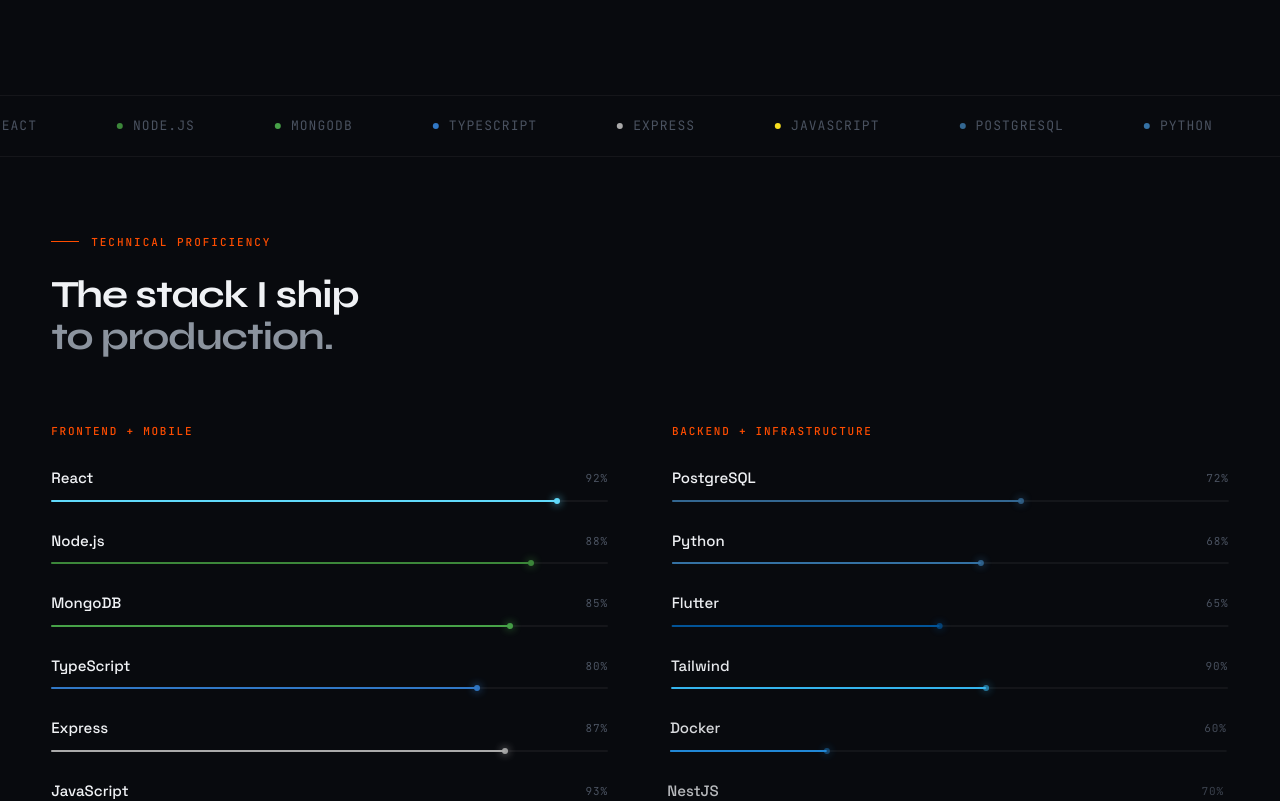
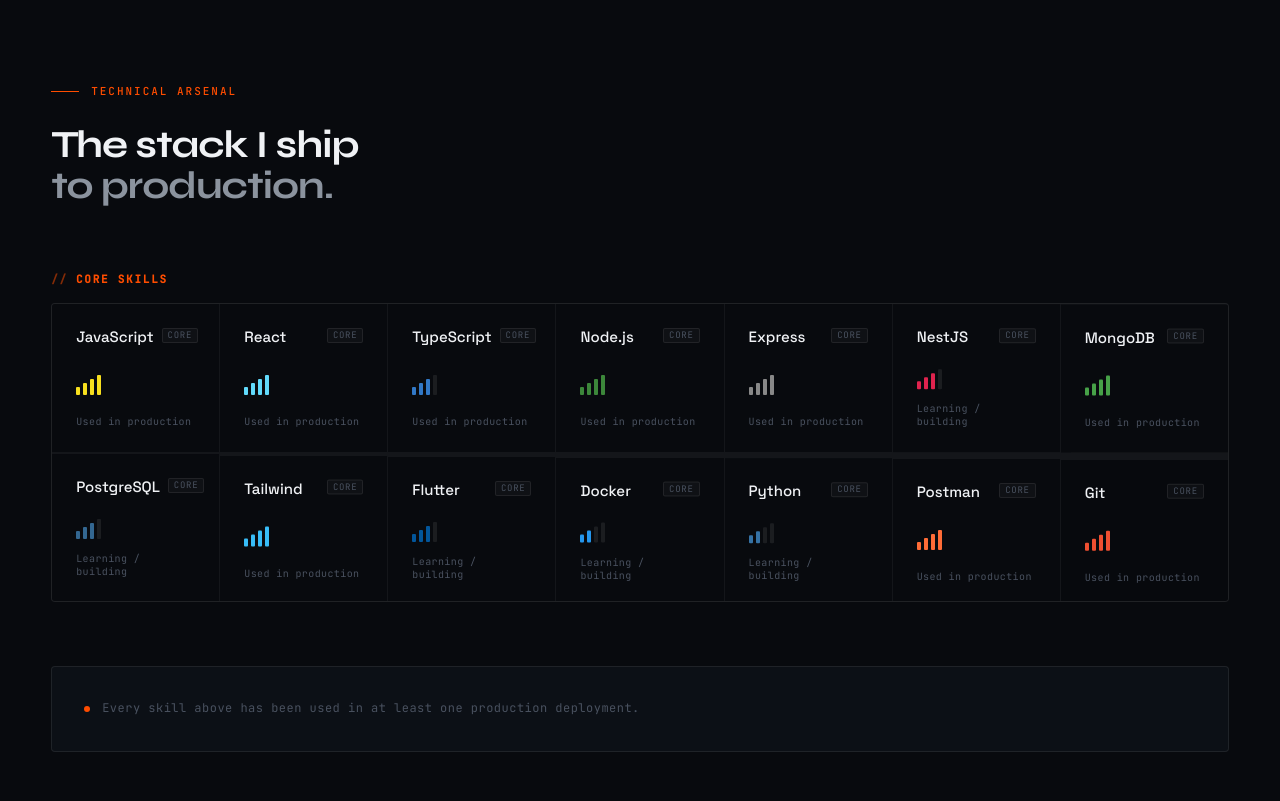
Before and after one commit to esubalew7/esubalew.portfolio, a React (Vite) app in the folder frontend/: page / in a window 1280 px wide. Shown: the part 1940-2741 px from the top of the page. Built offline with nearby package versions, Linux system fonts and the light colour scheme; no server answers.

Commit message:
feat: create SkillsSection component with brand color mapping and signal strength indicators

```diff
--- a/frontend/src/sections/SkillsSection.jsx
+++ b/frontend/src/sections/SkillsSection.jsx
@@ -1,140 +1,218 @@
-import { useRef, useEffect, useState } from 'react';
+import { useRef, useState } from 'react';
 import { motion, useInView } from 'framer-motion';
 import { useContentStore } from '../store/contentStore';
 
-// ─── Tech logos as SVG text — brand colours, no external CDN ───────────────
+// ─── BRAND color map (exact spec) ──────────────────────────────────────────
 const BRAND = {
-  React:       '#61DAFB',
-  'Node.js':   '#3C873A',
-  MongoDB:     '#47A248',
-  Express:     '#AAAAAA',
-  TypeScript:  '#3178C6',
-  JavaScript:  '#F7DF1E',
-  PostgreSQL:  '#336791',
-  Python:      '#3572A5',
-  Flutter:     '#02569B',
-  Tailwind:    '#38BDF8',
-  Docker:      '#2496ED',
-  NestJS:      '#E0234E',
-  Redux:       '#764ABC',
-  GraphQL:     '#E10098',
-  AWS:         '#FF9900',
-  Git:         '#F05032',
-  'Next.js':   '#FFFFFF',
-  PHP:         '#777BB4',
+  JavaScript: '#F7DF1E',
+  React: '#61DAFB',
+  TypeScript: '#3178C6',
+  'Node.js': '#3C873A',
+  Express: '#888888',
+  NestJS: '#E0234E',
+  MongoDB: '#47A248',
+  PostgreSQL: '#336791',
+  Python: '#3572A5',
+  Flutter: '#02569B',
+  Tailwind: '#38BDF8',
+  Docker: '#2496ED',
+  Postman: '#FF6C37',
+  Git: '#F05032',
+  Swagger: '#85EA2D',
+  'Next.js': '#FFFFFF',
 };
 
+// ─── Fallback skills dataset ───────────────────────────────────────────────
 const DEFAULT_SKILLS = [
-  { name: 'React',      level: 92 },
-  { name: 'Node.js',    level: 88 },
-  { name: 'MongoDB',    level: 85 },
+  { name: 'JavaScript', level: 93 },
+  { name: 'React', level: 90 },
   { name: 'TypeScript', level: 80 },
-  { name: 'Express',    level: 87 },
-  { name: 'JavaScript', level: 93 },
+  { name: 'Node.js', level: 88 },
+  { name: 'Express', level: 87 },
+  { name: 'NestJS', level: 70 },
+  { name: 'MongoDB', level: 85 },
   { name: 'PostgreSQL', level: 72 },
-  { name: 'Python',     level: 68 },
-  { name: 'Flutter',    level: 65 },
-  { name: 'Tailwind',   level: 90 },
-  { name: 'Docker',     level: 60 },
-  { name: 'NestJS',     level: 70 },
+  { name: 'Tailwind', level: 90 },
+  { name: 'Flutter', level: 70 },
+  { name: 'Docker', level: 65 },
+  { name: 'Python', level: 68 },
+  { name: 'Postman', level: 85 },
+  { name: 'Git', level: 90 },
 ];
 
-// ─── Single skill bar ──────────────────────────────────────────────────────
-function SkillBar({ name, level, index, inView }) {
-  const color = BRAND[name] || 'var(--orange)';
+// Helper: 4-tier signal bar calculation
+const getFilledCount = (level) => {
+  if (level >= 85) return 4;
+  if (level >= 70) return 3;
+  if (level >= 55) return 2;
+  return 1;
+};
+
+// Helper: concise category badges
+const getCategoryShortBadge = (categoryName) => {
+  if (!categoryName) return 'CORE';
+  const clean = categoryName.toLowerCase();
+  if (clean.includes('front')) return 'FRONTEND';
+  if (clean.includes('back')) return 'BACKEND';
+  if (clean.includes('data') || clean.includes('db')) return 'DATABASE';
+  if (clean.includes('devops') || clean.includes('infra')) return 'DEVOPS';
+  if (clean.includes('tool') || clean.includes('test')) return 'TOOLING';
+  if (clean.includes('mobile')) return 'MOBILE';
+  return categoryName.split(' ')[0].toUpperCase();
+};
+
+// ─── Single Tech Cell ──────────────────────────────────────────────────────
+function TechCell({ item, categoryName, index, inView }) {
+  const [isHovered, setIsHovered] = useState(false);
+  const brandColor = BRAND[item.name] || 'var(--orange, #FF4D00)';
+  const level = Number(item.level) || 75;
+  const filledCount = getFilledCount(level);
+  const statusText = level >= 80 ? 'Used in production' : 'Learning / building';
+  const categoryBadge = getCategoryShortBadge(categoryName);
+  const barHeights = [8, 12, 16, 20];
 
   return (
     <motion.div
-      initial={{ opacity: 0, x: -20 }}
-      animate={inView ? { opacity: 1, x: 0 } : {}}
-      transition={{ delay: index * 0.07, duration: 0.6, ease: [0.16, 1, 0.3, 1] }}
-      style={{ marginBottom: 28 }}
+      initial={{ opacity: 0, y: 16 }}
+      animate={inView ? { opacity: 1, y: 0 } : {}}
+      transition={{
+        delay: index * 0.04,
+        duration: 0.5,
+        ease: [0.16, 1, 0.3, 1],
+      }}
+      onMouseEnter={() => setIsHovered(true)}
+      onMouseLeave={() => setIsHovered(false)}
+      style={{
+        background: isHovered ? 'var(--ink-raised, #141921)' : 'var(--void, #080A0E)',
+        padding: '1.5rem',
+        display: 'flex',
+        flexDirection: 'column',
+        justifyContent: 'space-between',
+        minHeight: '148px',
+        position: 'relative',
+        transition: 'background 0.25s ease, transform 0.25s ease',
+        cursor: 'default',
+        boxShadow: isHovered ? `inset 2px 0 0 0 ${brandColor}` : 'none',
+      }}
     >
-      {/* Label row */}
-      <div style={{ display: 'flex', justifyContent: 'space-between', alignItems: 'center', marginBottom: 10 }}>
-        <span style={{ fontFamily: 'Space Grotesk, sans-serif', fontSize: 15, fontWeight: 500, color: 'var(--text-primary)' }}>
-          {name}
-        </span>
-        <span
-          style={{ fontFamily: 'JetBrains Mono, monospace', fontSize: 11, color: 'var(--text-muted)', letterSpacing: '0.08em' }}
+      {/* ── Hover Tooltip: Exact percentage (ONLY place number appears) ── */}
+      <div
+        style={{
+          position: 'absolute',
+          top: '12px',
+          right: '12px',
+          fontFamily: 'JetBrains Mono, monospace',
+          fontSize: '10px',
+          fontWeight: 600,
+          color: brandColor,
+          background: 'var(--ink-float, #1A2030)',
+          border: `1px solid ${brandColor}40`,
+          padding: '2px 6px',
+          borderRadius: '3px',
+          opacity: isHovered ? 1 : 0,
+          transform: isHovered ? 'translateY(0)' : 'translateY(-4px)',
+          transition: 'opacity 0.2s ease, transform 0.2s ease',
+          pointerEvents: 'none',
+          zIndex: 10,
+          whiteSpace: 'nowrap',
+        }}
       >
         {level}%
+      </div>
+
+      {/* ── ROW 1: Tech name + Category badge ── */}
+      <div>
+        <div
+          style={{
+            display: 'flex',
+            alignItems: 'flex-start',
+            justifyContent: 'space-between',
+            gap: '8px',
+          }}
+        >
+          <h4
+            style={{
+              fontFamily: 'Space Grotesk, sans-serif',
+              fontSize: '15px',
+              fontWeight: 500,
+              color: 'var(--text-primary, #F0F2F5)',
+              margin: 0,
+              lineHeight: 1.25,
+            }}
+          >
+            {item.name}
+          </h4>
+
+          <span
+            style={{
+              fontFamily: 'JetBrains Mono, monospace',
+              fontSize: '9px',
+              letterSpacing: '0.08em',
+              textTransform: 'uppercase',
+              color: 'var(--text-muted, #4A5260)',
+              background: 'rgba(255, 255, 255, 0.03)',
+              padding: '2px 5px',
+              borderRadius: '2px',
+              border: '1px solid var(--border-subtle, rgba(255, 255, 255, 0.08))',
+              lineHeight: 1,
+              opacity: isHovered ? 0 : 1,
+              transition: 'opacity 0.2s ease',
+              flexShrink: 0,
+            }}
+          >
+            {categoryBadge}
           </span>
         </div>
+      </div>
 
-      {/* Track */}
-      <div style={{ position: 'relative', height: 2, background: 'var(--border-faint)', borderRadius: 2 }}>
-        {/* Fill */}
-        <motion.div
-          initial={{ width: 0 }}
-          animate={inView ? { width: `${level}%` } : { width: 0 }}
-          transition={{ delay: 0.3 + index * 0.05, duration: 1.0, ease: [0.16, 1, 0.3, 1] }}
-          style={{ position: 'absolute', top: 0, left: 0, height: '100%', background: color, borderRadius: 2 }}
-        />
-        {/* Trailing dot */}
-        <motion.div
-          initial={{ left: 0, opacity: 0 }}
-          animate={inView ? { left: `${level}%`, opacity: 1 } : {}}
-          transition={{ delay: 0.3 + index * 0.05, duration: 1.0, ease: [0.16, 1, 0.3, 1] }}
+      {/* ── ROW 2: Signal strength bars (4 ascending bars) ── */}
+      <div
         style={{
-            position: 'absolute', top: '50%', transform: 'translate(-50%,-50%)',
-            width: 6, height: 6, borderRadius: '50%', background: color,
-            boxShadow: `0 0 8px ${color}`,
+          display: 'flex',
+          alignItems: 'flex-end',
+          gap: '3px',
+          height: '24px',
+          margin: '1rem 0 0.75rem 0',
         }}
-        />
-      </div>
-    </motion.div>
-  );
-}
-
-// ─── Marquee strip ─────────────────────────────────────────────────────────
-function TechMarquee({ skills }) {
-  const doubled = [...skills, ...skills]; // seamless loop
+        aria-label={`Signal strength: ${filledCount} of 4 bars`}
+      >
+        {barHeights.map((h, bIdx) => {
+          const isFilled = bIdx < filledCount;
+          const barColor = isFilled
+            ? brandColor
+            : 'var(--border-subtle, rgba(255, 255, 255, 0.08))';
 
           return (
             <div
-      style={{ overflow: 'hidden', borderTop: '1px solid var(--border-faint)', borderBottom: '1px solid var(--border-faint)', padding: '1.25rem 0' }}
-      aria-hidden="true"
-    >
-      <div className="marquee-track">
-        {doubled.map((s, i) => (
-          <span
-            key={i}
+              key={bIdx}
               style={{
-              display: 'inline-flex', alignItems: 'center', gap: 10,
-              padding: '0 2.5rem',
+                width: '4px',
+                height: `${h}px`,
+                backgroundColor: barColor,
+                borderRadius: '1px',
+                transformOrigin: 'bottom',
+                transform: inView ? 'scaleY(1)' : 'scaleY(0)',
+                transition: `transform 0.4s cubic-bezier(0.16, 1, 0.3, 1) ${bIdx * 0.06}s, background-color 0.25s ease, filter 0.25s ease`,
+                filter: isHovered && isFilled ? 'brightness(1.25)' : 'none',
+              }}
+            />
+          );
+        })}
+      </div>
+
+      {/* ── ROW 3: Production usage state ── */}
+      <div
+        style={{
           fontFamily: 'JetBrains Mono, monospace',
-              fontSize: 13, letterSpacing: '0.08em', textTransform: 'uppercase',
-              color: 'var(--text-muted)',
-              whiteSpace: 'nowrap',
+          fontSize: '10px',
+          color: 'var(--text-muted, #4A5260)',
+          letterSpacing: '0.04em',
+          lineHeight: 1.3,
         }}
       >
-            <span style={{ width: 6, height: 6, borderRadius: '50%', background: BRAND[s.name] || 'var(--orange)', display: 'inline-block', flexShrink: 0 }} />
-            {s.name}
-          </span>
-        ))}
+        {statusText}
       </div>
-    </div>
-  );
-}
-
-// ─── Category columns ──────────────────────────────────────────────────────
-function SkillColumn({ title, skills, startIndex, inView }) {
-  return (
-    <div>
-      <p
-        style={{
-          fontFamily: 'JetBrains Mono, monospace',
-          fontSize: 11, letterSpacing: '0.16em', textTransform: 'uppercase',
-          color: 'var(--orange)', marginBottom: 28, fontWeight: 500,
-        }}
-      >
-        {title}
-      </p>
-      {skills.map((s, i) => (
-        <SkillBar key={s.name} name={s.name} level={s.level} index={startIndex + i} inView={inView} />
-      ))}
-    </div>
+    </motion.div>
   );
 }
 
@@ -145,58 +223,148 @@
   const sectionRef = useRef(null);
   const inView = useInView(sectionRef, { once: true, margin: '-80px' });
 
-  // Build flat list from CMS categories, or use defaults
-  let allSkills = DEFAULT_SKILLS;
-  if (skillsData?.categories?.length) {
-    allSkills = [];
-    skillsData.categories.forEach(cat => {
-      (cat.items || []).forEach(item => {
-        allSkills.push({ name: item.name, level: item.level || 70 });
-      });
-    });
-  }
+  // Resolve categories from CMS, or wrap fallback flat array into one "Core Skills" group
+  const rawCategories = Array.isArray(skillsData?.categories) && skillsData.categories.length > 0
+    ? skillsData.categories
+    : [{ name: 'Core Skills', items: DEFAULT_SKILLS }];
 
-  // Split into 2 columns
-  const mid   = Math.ceil(allSkills.length / 2);
-  const colA  = allSkills.slice(0, mid);
-  const colB  = allSkills.slice(mid);
+  // Clean empty categories if any
+  const categories = rawCategories
+    .map((cat) => ({
+      ...cat,
+      items: Array.isArray(cat.items) ? cat.items : [],
+    }))
+    .filter((cat) => cat.items.length > 0);
+
+  let globalIndexCounter = 0;
 
   return (
     <section
       id="skills"
       ref={sectionRef}
-      style={{ background: 'var(--void)', paddingTop: 'clamp(5rem,10vw,9rem)', paddingBottom: 'clamp(5rem,10vw,9rem)' }}
+      style={{
+        background: 'var(--void, #080A0E)',
+        paddingTop: 'clamp(5rem, 9vw, 8.5rem)',
+        paddingBottom: 'clamp(5rem, 9vw, 8.5rem)',
+        position: 'relative',
+        overflow: 'hidden',
+        borderTop: '1px solid var(--border-faint, rgba(255, 255, 255, 0.04))',
+      }}
     >
-      {/* Marquee strip at top */}
-      <TechMarquee skills={allSkills} />
+      <div className="container-main">
+        {/* Eyebrow */}
+        <div className="section-eyebrow">Technical Arsenal</div>
 
-      <div className="container-main" style={{ marginTop: 'clamp(3rem,6vw,6rem)' }}>
-        {/* Eyebrow */}
-        <div className="section-eyebrow">Technical Proficiency</div>
-
-        {/* Heading */}
+        {/* Section Heading */}
         <motion.h2
           initial={{ opacity: 0, y: 24 }}
           animate={inView ? { opacity: 1, y: 0 } : {}}
           transition={{ duration: 0.8, ease: [0.16, 1, 0.3, 1] }}
           className="font-display text-h2"
-          style={{ color: 'var(--text-primary)', marginBottom: '4rem', maxWidth: 600 }}
+          style={{
+            color: 'var(--text-primary, #F0F2F5)',
+            marginBottom: 'clamp(3rem, 5vw, 4.5rem)',
+            maxWidth: 620,
+            lineHeight: 1.08,
+          }}
         >
           The stack I ship<br />
-          <span style={{ color: 'var(--text-secondary)', fontWeight: 700 }}>to production.</span>
+          <span style={{ color: 'var(--text-secondary, #8B939E)' }}>
+            to production.
+          </span>
         </motion.h2>
 
-        {/* 2-column bars */}
+        {/* ── Category Groups with 1px Gap Signal Grid ── */}
+        <div style={{ display: 'flex', flexDirection: 'column', gap: 'clamp(2.5rem, 4.5vw, 3.5rem)' }}>
+          {categories.map((category) => (
+            <div key={category.name}>
+              {/* Category label */}
+              <div
+                style={{
+                  fontFamily: 'JetBrains Mono, monospace',
+                  fontSize: '11px',
+                  letterSpacing: '0.16em',
+                  textTransform: 'uppercase',
+                  color: 'var(--orange, #FF4D00)',
+                  fontWeight: 600,
+                  marginBottom: '1rem',
+                  display: 'flex',
+                  alignItems: 'center',
+                  gap: '8px',
+                }}
+              >
+                <span style={{ opacity: 0.5 }}>//</span>
+                <span>{category.name}</span>
+              </div>
+
+              {/* 1px subtle grid line container */}
               <div
                 style={{
                   display: 'grid',
-            gridTemplateColumns: 'repeat(auto-fit, minmax(min(100%,320px), 1fr))',
-            gap: 'clamp(2rem,5vw,6rem)',
+                  gridTemplateColumns: 'repeat(auto-fill, minmax(160px, 1fr))',
+                  gap: '1px',
+                  backgroundColor: 'var(--border-faint, rgba(255, 255, 255, 0.05))',
+                  border: '1px solid var(--border-faint, rgba(255, 255, 255, 0.05))',
+                  overflow: 'hidden',
+                  borderRadius: '4px',
                 }}
               >
-          <SkillColumn title="Frontend + Mobile" skills={colA} startIndex={0} inView={inView} />
-          <SkillColumn title="Backend + Infrastructure" skills={colB} startIndex={mid} inView={inView} />
+                {category.items.map((item) => {
+                  const currentIndex = globalIndexCounter++;
+                  return (
+                    <TechCell
+                      key={item.name}
+                      item={item}
+                      categoryName={category.name}
+                      index={currentIndex}
+                      inView={inView}
+                    />
+                  );
+                })}
               </div>
+            </div>
+          ))}
+        </div>
+
+        {/* ── BOTTOM STRIP: Full-width horizontal dark bar ── */}
+        <motion.div
+          initial={{ opacity: 0, y: 16 }}
+          animate={inView ? { opacity: 1, y: 0 } : {}}
+          transition={{ delay: 0.4, duration: 0.7, ease: [0.16, 1, 0.3, 1] }}
+          style={{
+            marginTop: 'clamp(3rem, 5vw, 4.5rem)',
+            background: 'var(--ink, #0D1117)',
+            border: '1px solid var(--border-subtle, rgba(255, 255, 255, 0.08))',
+            borderRadius: '4px',
+            padding: '2rem',
+            display: 'flex',
+            alignItems: 'center',
+            gap: '12px',
+          }}
+        >
+          <span
+            style={{
+              display: 'inline-block',
+              width: 6,
+              height: 6,
+              borderRadius: '50%',
+              backgroundColor: 'var(--orange, #FF4D00)',
+              flexShrink: 0,
+            }}
+          />
+          <p
+            style={{
+              margin: 0,
+              fontFamily: 'JetBrains Mono, monospace',
+              fontSize: '12px',
+              color: 'var(--text-muted, #4A5260)',
+              letterSpacing: '0.04em',
+              lineHeight: 1.6,
+            }}
+          >
+            Every skill above has been used in at least one production deployment.
+          </p>
+        </motion.div>
       </div>
     </section>
   );
```
Lines whose indentation alone changed are shown as unchanged.
